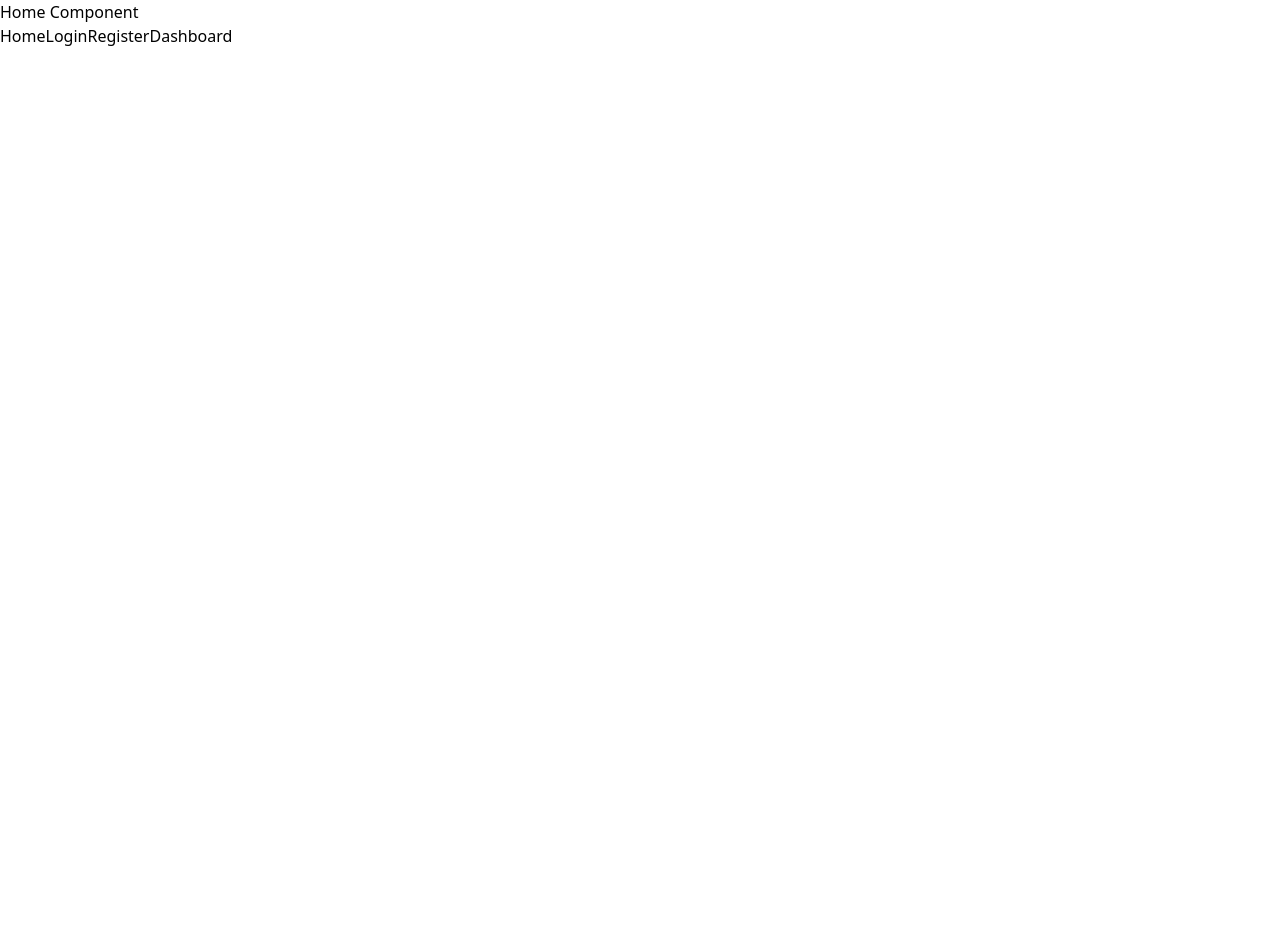
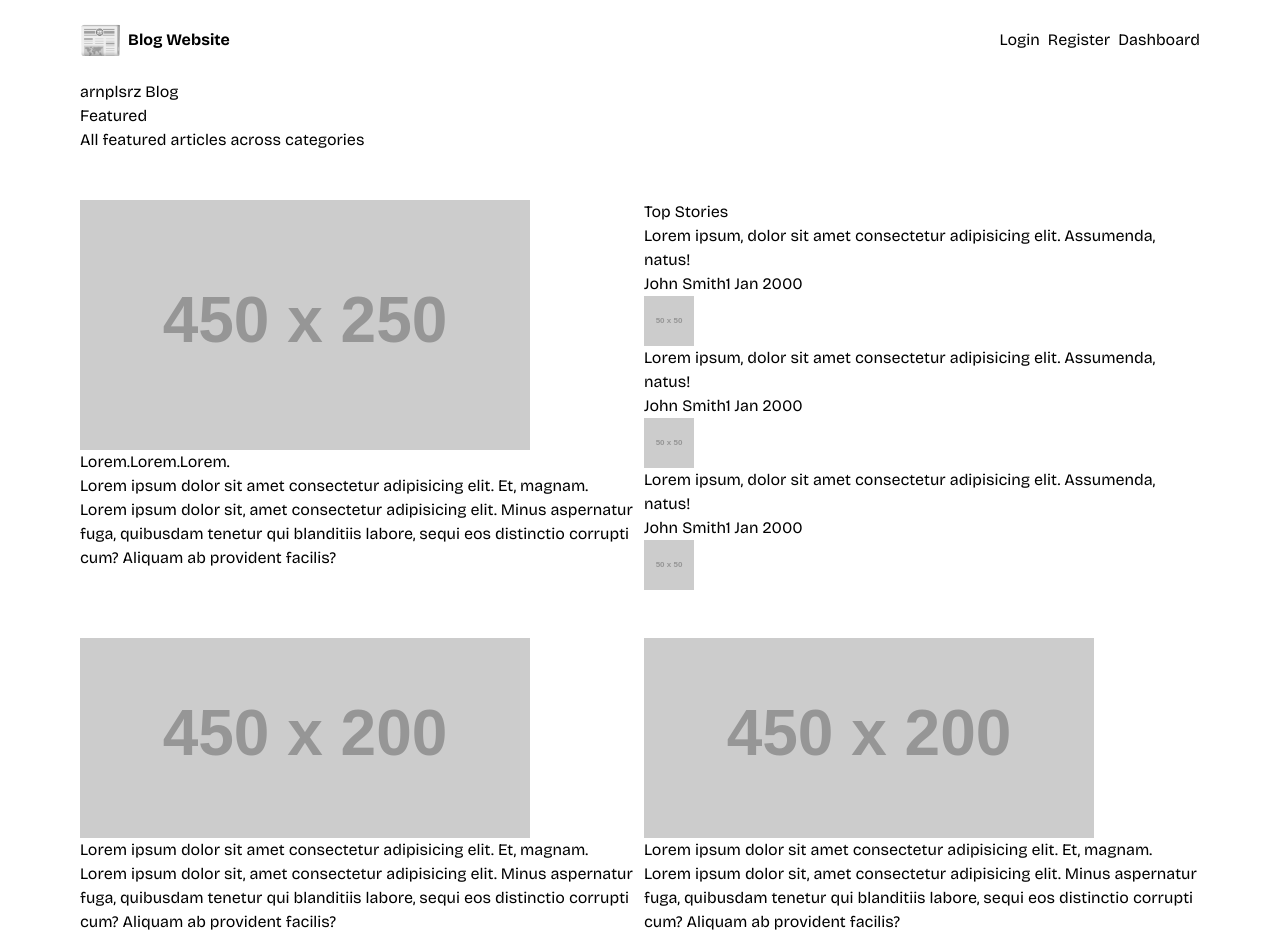
Before and after one commit to arnplsrz/blog-dashboard, a React (Vite) app: page / in a window 1280 px wide. Shown: the top 938 px of the page. Before the commit the page ends 800 px from the top, so only its background shows below. Built offline with nearby package versions, Linux system fonts and the light colour scheme.

Commit message:
style(home): update homepage styles

```diff
--- a/index.html
+++ b/index.html
@@ -7,7 +7,7 @@
     <title>Blog Dashboard</title>
   </head>
   <body>
-    <div id="root"></div>
+    <div id="root" class="mx-auto px-4 max-w-6xl"></div>
     <script type="module" src="/src/main.tsx"></script>
   </body>
 </html>
--- a/src/index.css
+++ b/src/index.css
@@ -1 +1,12 @@
+@import url('https://fonts.googleapis.com/css2?family=Bricolage+Grotesque:opsz,wght@12..96,200..800&display=swap');
 @import 'tailwindcss';
+
+@theme {
+  --default-font-family: "Bricolage Grotesque", sans-serif;
+}
+
+html,
+body,
+#root {
+  height: 100%;
+}
--- a/src/pages/Home.tsx
+++ b/src/pages/Home.tsx
@@ -1,17 +1,90 @@
 import { Link, NavLink } from "react-router"
+import { Fragment } from "react/jsx-runtime"
 
 function Home() {
 
   return (
-    <main>
-      <h1>Home Component</h1>
-      <nav>
-        <NavLink to='/' end>Home</NavLink>
-        <Link to='/login'>Login</Link>
-        <Link to='/register'>Register</Link>
-        <Link to='/dashboard'>Dashboard</Link>
+    <Fragment>
+      <nav className="py-6 flex flex-col sm:items-baseline md:flex-row md:items-center md:justify-between">
+        <div>
+          <NavLink className="flex gap-2 items-center" to='/' end>
+            <img src="public\newspaper.svg" alt="Site Logo" width={40} height={40} />
+            <h1 className="font-bold">Blog Website</h1>
+          </NavLink>
+        </div>
+        <div className="flex gap-2">
+          <Link to='/login'>Login</Link>
+          <Link to='/register'>Register</Link>
+          <Link to='/dashboard'>Dashboard</Link>
+        </div>
       </nav>
-    </main>
+      <main className="flex flex-col gap-12">
+        <header>
+          <p>arnplsrz Blog</p>
+          <h2>Featured</h2>
+          <p>All featured articles across categories</p>
+        </header>
+        <section className="grid xl:grid-cols-2 md:grid-cols-none gap-2">
+          <article>
+            <img src="https://placehold.co/450x250" alt="Placeholder image" />
+            <div className="flex" role="group" aria-label="Categories">
+              <div>Lorem.</div>
+              <div>Lorem.</div>
+              <div>Lorem.</div>
+            </div>
+            <h3>Lorem ipsum dolor sit amet consectetur adipisicing elit. Et, magnam.</h3>
+            <p>Lorem ipsum dolor sit, amet consectetur adipisicing elit. Minus aspernatur fuga, quibusdam tenetur qui blanditiis labore, sequi eos distinctio corrupti cum? Aliquam ab provident facilis?</p>
+          </article>
+          <section>
+            <h2>Top Stories</h2>
+            <article>
+              <h3>Lorem ipsum, dolor sit amet consectetur adipisicing elit. Assumenda, natus!</h3>
+              <span>John Smith</span>
+              <time>1 Jan 2000</time>
+              <img src="https://placehold.co/50x50" alt="Placeholder image" />
+            </article>
+            <article>
+              <h3>Lorem ipsum, dolor sit amet consectetur adipisicing elit. Assumenda, natus!</h3>
+              <span>John Smith</span>
+              <time>1 Jan 2000</time>
+              <img src="https://placehold.co/50x50" alt="Placeholder image" />
+            </article>
+            <article>
+              <h3>Lorem ipsum, dolor sit amet consectetur adipisicing elit. Assumenda, natus!</h3>
+              <span>John Smith</span>
+              <time>1 Jan 2000</time>
+              <img src="https://placehold.co/50x50" alt="Placeholder image" />
+            </article>
+          </section>
+        </section>
+        <section className="grid xl:grid-cols-2 md:grid-cols-none gap-2">
+          <article>
+            <img src="https://placehold.co/450x200" alt="Placeholder image" />
+            <h3>Lorem ipsum dolor sit amet consectetur adipisicing elit. Et, magnam.</h3>
+            <p>Lorem ipsum dolor sit, amet consectetur adipisicing elit. Minus aspernatur fuga, quibusdam tenetur qui blanditiis labore, sequi eos distinctio corrupti cum? Aliquam ab provident facilis?</p>
+            <div className="flex" role="group" aria-label="Categories">
+              <div>Lorem.</div>
+              <div>Lorem.</div>
+              <div>Lorem.</div>
+            </div>
+          </article>
+          <article>
+            <img src="https://placehold.co/450x200" alt="Placeholder image" />
+            <h3>Lorem ipsum dolor sit amet consectetur adipisicing elit. Et, magnam.</h3>
+            <p>Lorem ipsum dolor sit, amet consectetur adipisicing elit. Minus aspernatur fuga, quibusdam tenetur qui blanditiis labore, sequi eos distinctio corrupti cum? Aliquam ab provident facilis?</p>
+            <div className="flex" role="group" aria-label="Categories">
+              <div>Lorem.</div>
+              <div>Lorem.</div>
+              <div>Lorem.</div>
+            </div>
+          </article>
+        </section>
+      </main>
+      <footer className="py-6">
+        <h2>Blog Website</h2>
+        <p>An admin web app for managing blog posts from an external API, built using React, Tailwind CSS, and TypeScript</p>
+      </footer>
+    </Fragment>
   )
 }
 
```
